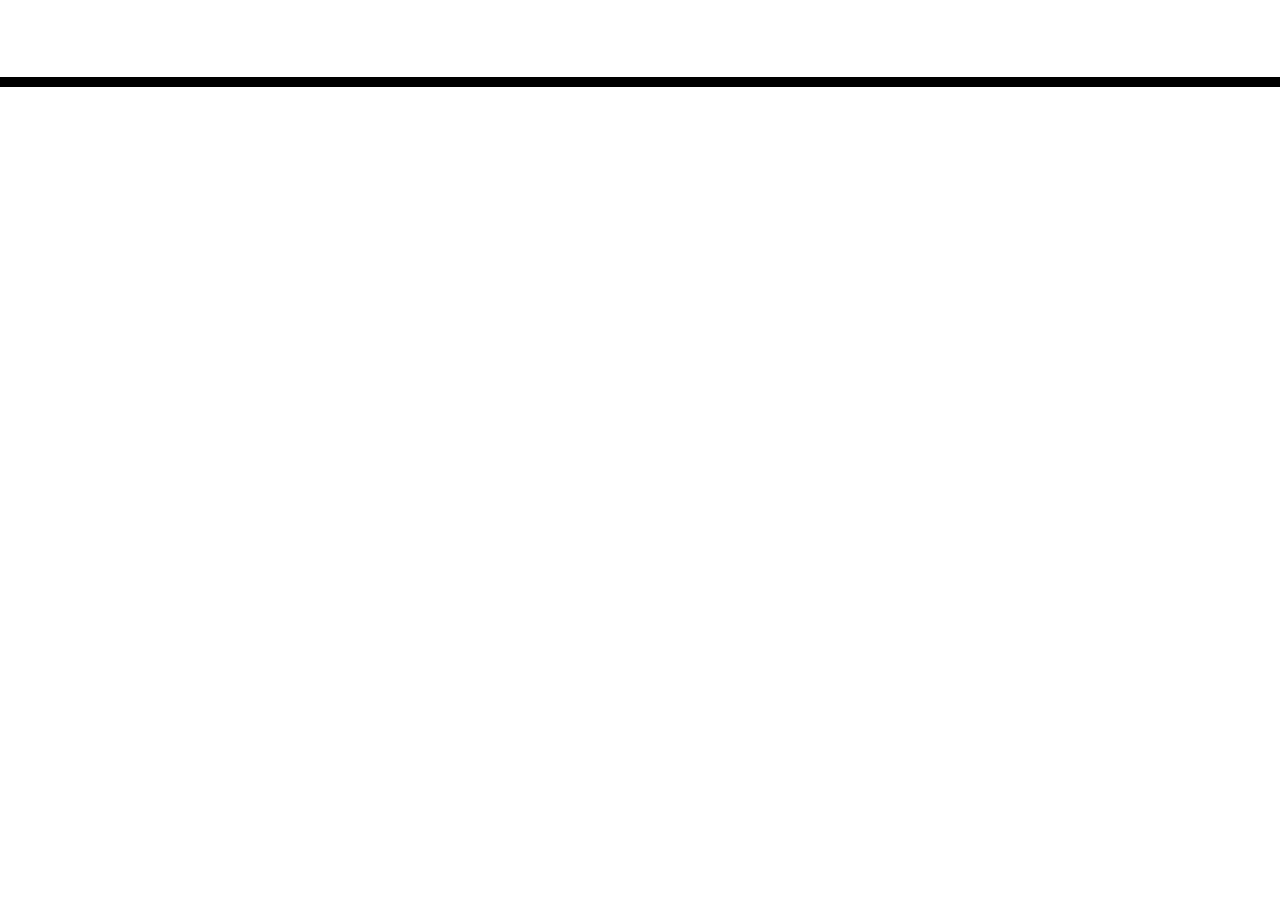
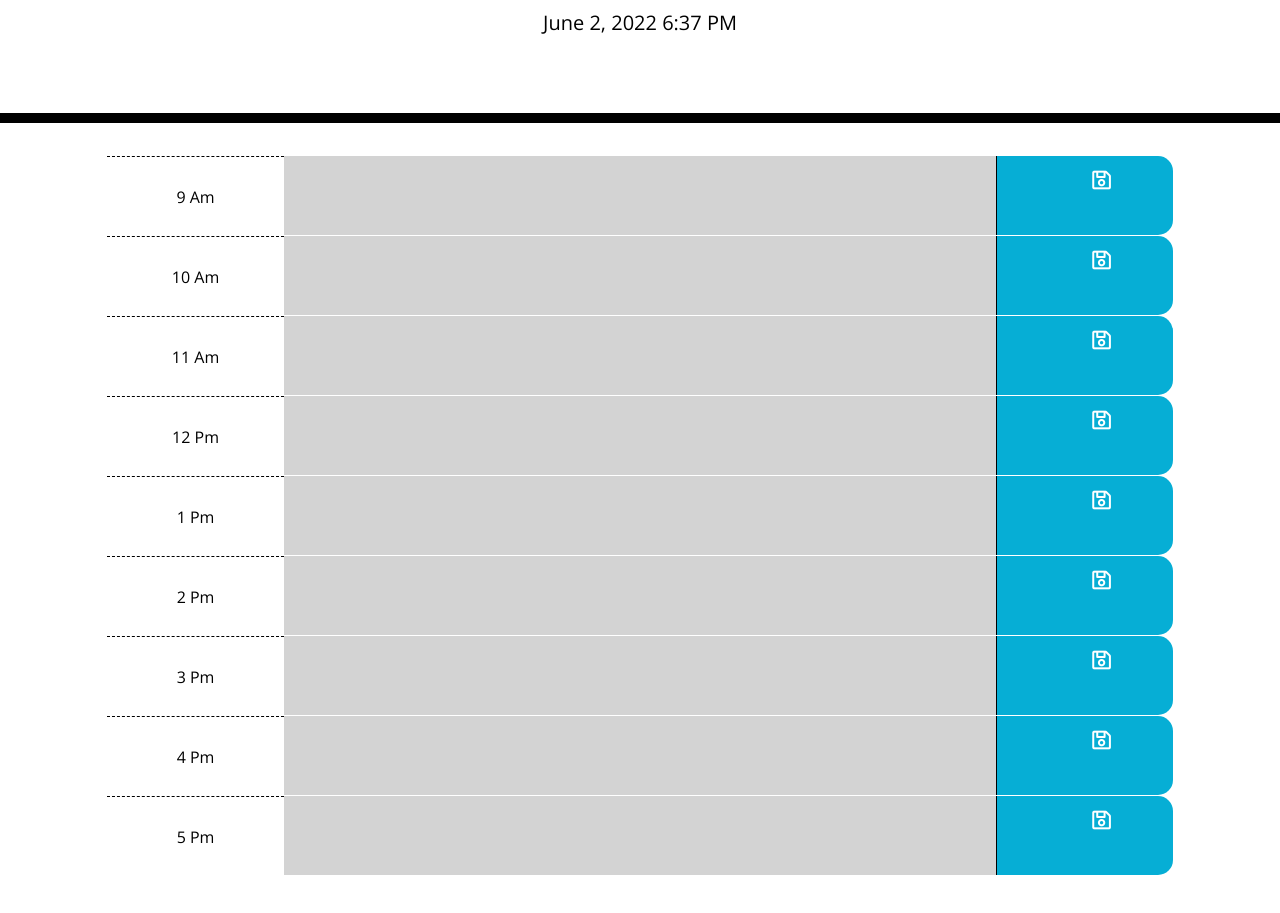
Before and after one commit to elenalaree/dayflow, a plain HTML site: page Develop/index.html in a window 1280 px wide. Shown: the part 181-1094 px from the top of the page. Before the commit the page ends 800 px from the top, so only its background shows below. Drawn offline with nearby package versions, Linux system fonts and the light colour scheme; a web font is replaced by a local one.

Commit message:
Created highlight function to show time of day

```diff
--- a/Develop/style.css
+++ b/Develop/assets/css/style.css
@@ -11,6 +11,9 @@ textarea{
   color: #000000;
   border-left: 1px solid black;
   padding: 10px;
+  background-color: white;
+  width: 85%;
+
 }
 
 .jumbotron {
@@ -20,7 +23,14 @@ textarea{
   border-radius: 0;
   border-bottom: 10px solid black;
 }
+.todo {
+  height: 79px;
+}
+.todo p {
+  height: 79px;
 
+  margin: 0;
+}
 .description{
   white-space: pre-wrap;
 }
@@ -33,7 +43,8 @@ textarea{
 .row {
   white-space: pre-wrap;
   height: 80px;
-  border-top: 1px solid white;;
+  border-top: 1px solid white;
+
 }
 
 .hour {
@@ -48,7 +59,7 @@ textarea{
 }
 
 .present {
-  background-color: #ff6961;
+  background-color: teal;
   color: white;
 }
 
@@ -63,9 +74,11 @@ textarea{
   border-bottom-right-radius: 15px;
   background-color: #06AED5;
   color: white;
+  height:79px;
 }
 
-.saveBtn i:hover {
-  font-size: 20px;
+.saveBtn:hover {
+  font-size: 15px;
   transition: all .3s ease-in-out;
+  cursor: pointer;
 }
--- /dev/null
+++ b/Develop/assets/js/script.js
@@ -0,0 +1,89 @@
+var day = new Date();
+document.getElementById("currentDay").innerHTML = moment().format('LLL');
+
+
+
+
+
+var tasks = JSON.parse(localStorage.getItem("tasks")) || {};
+
+var saveTasks = function(timeString, todoText){
+    tasks[timeString] = todoText;
+     localStorage.setItem("tasks", JSON.stringify(tasks));
+};
+
+
+
+//load tasks into the planner
+var loadTasks = function() {
+    $(".todo").each(function(index, todoDiv){
+
+      //check the saved tasks for a entry for id
+      if (todoDiv.id in tasks) {
+        todoDiv.firstElementChild.innerHTML = tasks[todoDiv.id];
+      }
+
+      //if there is a text entry for id then set p with text
+    })
+
+};
+loadTasks();
+
+//on click, change p to text area
+$(".todo").on("click", "p", function() {
+    var text = $(this)
+      .text()
+      .trim();
+
+    var textInput = $("<textarea>")
+
+    if (text !== "") {
+      textInput.val(text);
+    }
+
+    $(this).replaceWith(textInput);
+    textInput.trigger("focus");
+
+});
+
+//Save when clicking off text area
+$(".todo").on("blur", "textarea", function() {
+    // get the textarea's current value/text
+      var text = $(this)
+        .val()
+        .trim();
+
+      //find id
+      var timeString = $(this)
+        .closest('div')
+        .attr('id');
+      //save the tasks to the object array
+      saveTasks(timeString, text);
+      // recreate p element
+      var taskP = $("<p>")
+        .addClass("m-1")
+        .text(text);
+
+      // replace textarea with p element
+      $(this).replaceWith(taskP);
+});
+
+
+var colorCode = function(){
+    var currentHour = moment().format("H");
+
+    $(".todo").each(function(){
+      var time = parseInt($(this).attr("id"));
+      if (currentHour > time ){
+        $(this).addClass("past")
+      }
+      else if (currentHour < time ){
+        $(this).addClass("future")
+      }
+      else{
+        $(this).addClass("present")
+      }
+    })
+
+};
+colorCode();
--- a/Develop/index.html
+++ b/Develop/index.html
@@ -18,7 +18,8 @@
       href="https://fonts.googleapis.com/css?family=Open+Sans&display=swap"
       rel="stylesheet"
     />
-    <link rel="stylesheet" href="style.css" />
+    <link rel="stylesheet" href="https://cdnjs.cloudflare.com/ajax/libs/open-iconic/1.1.1/font/css/open-iconic-bootstrap.min.css" />
+    <link rel="stylesheet" href="./assets/css/style.css" />
     <title>Work Day Scheduler</title>
   </head>
 
@@ -28,12 +29,118 @@
       <p class="lead">A simple calendar app for scheduling your work day</p>
       <p id="currentDay" class="lead"></p>
     </header>
-    <div class="container">
+    <div class="container time-block col-10">
       <!-- Timeblocks go here -->
+      <div class = "row" >
+        <div class="col-2 hour">
+          <p>9 Am</p>
+        </div>
+        <div id="9" class="col-8 todo">
+          <p></p>
+        </div>
+        <div class="col-2 saveBtn">
+          <span class="far fa-save fa-lg mr-2"></span>
+        </div>
+      </div>
 
+      <div class = "row">
+        <div class="col-2 hour">
+          <p>10 Am</p>
+        </div>
+        <div id="10" class="col-8 todo">
+          <p></p>
+        </div>
+        <div class="col-2 saveBtn">
+          <span class="far fa-save fa-lg mr-2"></span>
+        </div>
+      </div>
+
+      <div class = "row">
+        <div class="col-2 hour">
+          <p>11 Am</p>
+        </div>
+        <div id="11" class="col-8 todo">
+          <p></p>
+        </div>
+        <div class="col-2 saveBtn">
+          <span class="far fa-save fa-lg mr-2"></span>
+        </div>
+      </div>
+
+      <div class = "row">
+        <div class="col-2 hour">
+          <p>12 Pm</p>
+        </div>
+        <div id="12" class="col-8 todo">
+          <p></p>
+        </div>
+        <div class="col-2 saveBtn">
+          <span class="far fa-save fa-lg mr-2"></span>
+        </div>
+      </div>
+      <div class = "row">
+        <div class="col-2 hour">
+          <p>1 Pm</p>
+        </div>
+        <div id="13" class="col-8 todo">
+          <p></p>
+        </div>
+        <div class="col-2 saveBtn">
+          <span class="far fa-save fa-lg mr-2"></span>
+        </div>
+      </div>
+
+      <div class = "row">
+        <div class="col-2 hour">
+          <p>2 Pm</p>
+        </div>
+        <div id="14" class="col-8 todo">
+          <p></p>
+        </div>
+        <div class="col-2 saveBtn">
+          <span class="far fa-save fa-lg mr-2"></span>
+        </div>
+      </div>
+
+      <div class = "row">
+        <div class="col-2 hour">
+          <p>3 Pm</p>
+        </div>
+        <div id="15" class="col-8 todo">
+          <p></p>
+        </div>
+        <div class="col-2 saveBtn">
+          <span class="far fa-save fa-lg mr-2"></span>
+        </div>
+      </div>
+
+      <div class = "row">
+        <div class="col-2 hour">
+          <p>4 Pm</p>
+        </div>
+        <div id="16" class="col-8 todo">
+          <p></p>
+        </div>
+        <div class="col-2 saveBtn">
+          <span class="far fa-save fa-lg mr-2"></span>
+        </div>
+      </div>
+
+      <div class = "row">
+        <div class="col-2 hour">
+          <p>5 Pm</p>
+        </div>
+        <div id="17" class="col-8 todo">
+          <p></p>
+        </div>
+        <div class="col-2 saveBtn">
+          <span class="far fa-save fa-lg mr-2"></span>
+        </div>
+      </div>
     </div>
 
     <script src="https://code.jquery.com/jquery-3.4.1.min.js"></script>
     <script src="https://cdnjs.cloudflare.com/ajax/libs/moment.js/2.24.0/moment.min.js"></script>
+    <script src="./assets/js/script.js"></script>
   </body>
 </html>
```
